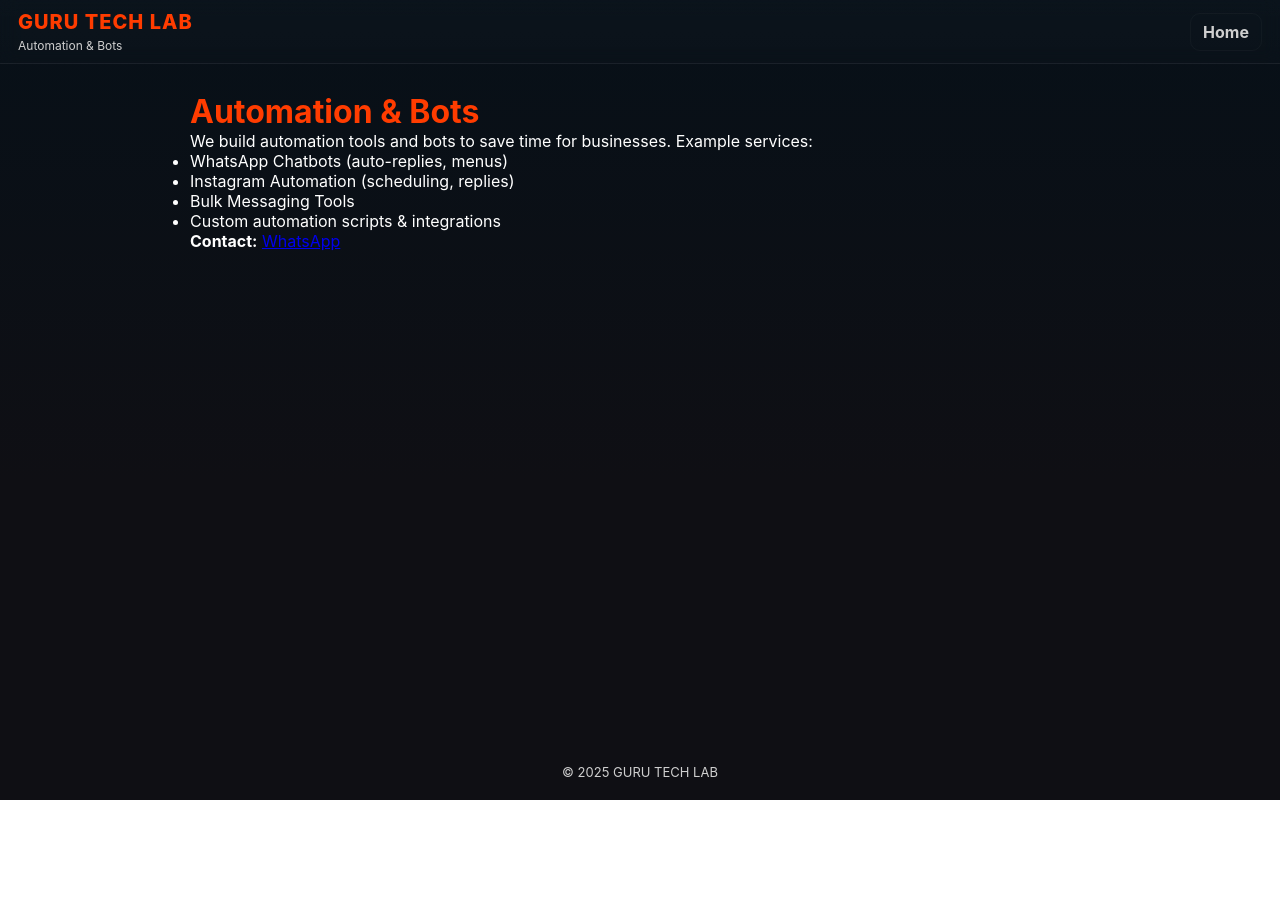
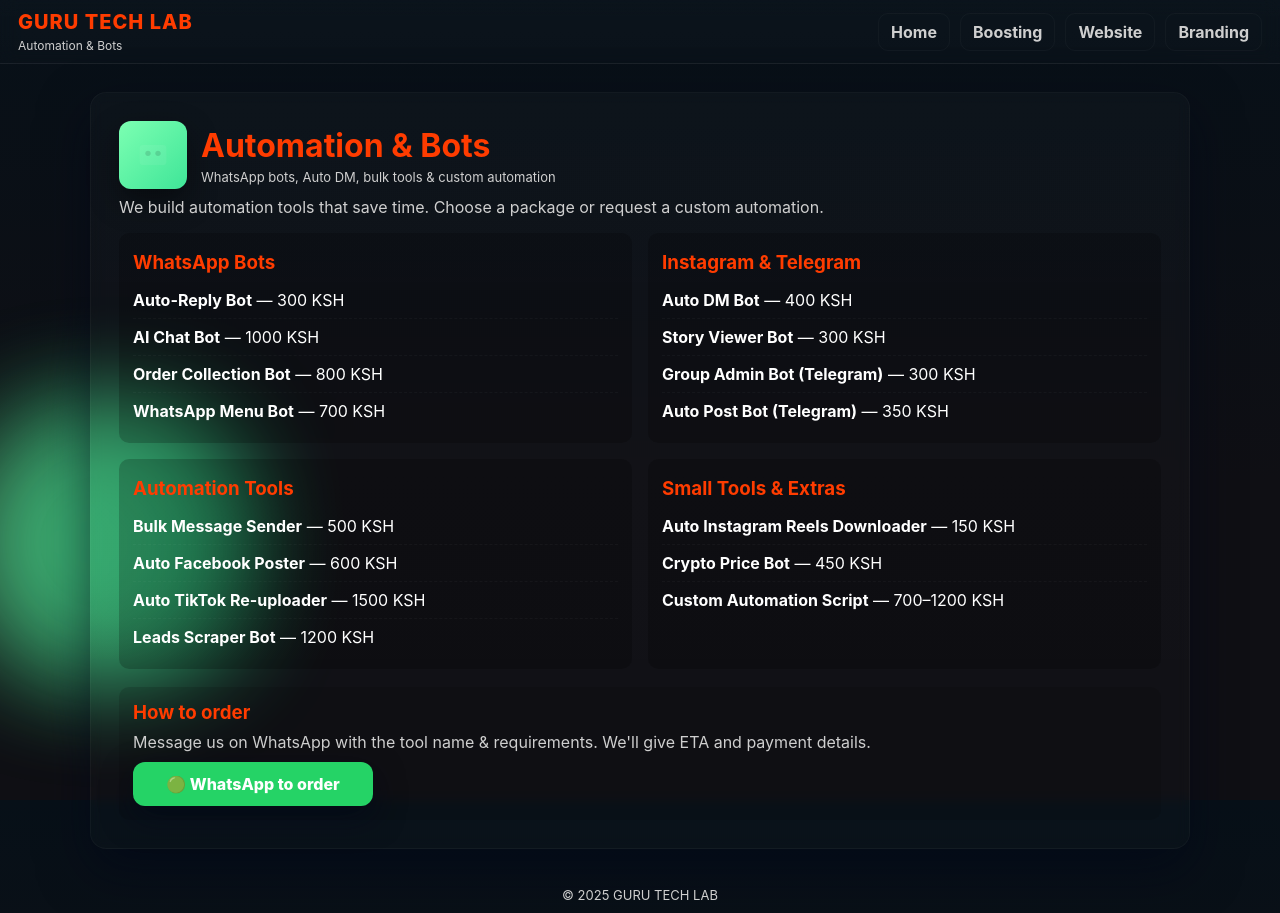
Before and after one commit to ADDICT-HUB/GURU-TECH-LAB, a plain HTML site: page bots.html in a window 1280 px wide. Before the commit the page ends 800 px from the top, so only its background shows below. Drawn offline with Linux system fonts and the light colour scheme.

Commit message:
Update bots.html

```diff
--- a/bots.html
+++ b/bots.html
@@ -7,26 +7,104 @@
   <link rel="stylesheet" href="style.css" />
 </head>
 <body>
+  <!-- floating glass blob -->
+  <svg class="bg-shape" style="left:-8%;bottom:6%;width:420px;height:400px;fill:url(#b1);">
+    <defs>
+      <linearGradient id="b1" x1="0" x2="1"><stop offset="0" stop-color="#7cffb2"/><stop offset="1" stop-color="#3fe598"/></linearGradient>
+    </defs>
+    <filter id="blurb"><feGaussianBlur stdDeviation="36"/></filter>
+    <circle cx="210" cy="190" r="150" filter="url(#blurb)"></circle>
+  </svg>
+
   <header class="site-header">
-  <div class="brand"><div class="logo">GURU TECH LAB</div><div class="subtitle">Automation & Bots</div></div>
-  <nav class="top-nav"><a href="index.html" class="nav-btn">Home</a></nav>
+    <div class="brand">
+      <div class="logo">GURU TECH LAB</div>
+      <div class="subtitle">Automation & Bots</div>
+    </div>
+    <nav class="top-nav">
+      <a href="index.html" class="nav-btn">Home</a>
+      <a href="boosting.html" class="nav-btn">Boosting</a>
+      <a href="website.html" class="nav-btn">Website</a>
+      <a href="branding.html" class="nav-btn">Branding</a>
+    </nav>
   </header>
 
-<main style="padding:28px;min-height:calc(100vh - 110px);">
-  <div style="max-width:900px;margin:auto;">
-    <h1 style="color:var(--accent)">Automation & Bots</h1>
-    <p>We build automation tools and bots to save time for businesses. Example services:</p>
-    <ul>
-      <li>WhatsApp Chatbots (auto-replies, menus)</li>
-      <li>Instagram Automation (scheduling, replies)</li>
-      <li>Bulk Messaging Tools</li>
-      <li>Custom automation scripts & integrations</li>
+  <main style="min-height:calc(100vh - 110px);padding:28px;position:relative;z-index:3;">
+    <div style="max-width:1100px;margin:auto;background:linear-gradient(180deg, rgba(255,255,255,0.02), rgba(255,255,255,0.01));padding:28px;border-radius:16px;border:1px solid rgba(255,255,255,0.03);backdrop-filter:blur(6px);box-shadow:0 20px 50px rgba(2,6,23,0.6)">
+
+      <div style="display:flex;align-items:center;gap:14px;margin-bottom:8px">
+        <div style="width:68px;height:68px;border-radius:12px;background:linear-gradient(135deg,#7cffb2,#3fe598);display:flex;align-items:center;justify-content:center;box-shadow:0 12px 30px rgba(0,0,0,0.45);">
+          <!-- bot cube svg -->
+          <svg width="40" height="40" viewBox="0 0 24 24" fill="none" aria-hidden="true">
+            <rect x="4" y="6" width="16" height="12" rx="2" fill="#fff" opacity="0.06"></rect>
+            <circle cx="9" cy="11" r="1.6" fill="#000" opacity="0.12"></circle>
+            <circle cx="15" cy="11" r="1.6" fill="#000" opacity="0.12"></circle>
+          </svg>
+        </div>
+
+        <div>
+          <h1 style="color:var(--accent);margin:0">Automation & Bots</h1>
+          <div style="color:var(--muted);font-size:13px;margin-top:4px">WhatsApp bots, Auto DM, bulk tools & custom automation</div>
+        </div>
+      </div>
+
+      <p style="color:var(--muted);margin-bottom:16px">We build automation tools that save time. Choose a package or request a custom automation.</p>
+
+      <section style="display:grid;grid-template-columns:1fr 1fr;gap:16px">
+        <div style="background:rgba(0,0,0,0.20);padding:14px;border-radius:10px">
+          <h3 style="margin-top:4px;color:var(--accent)">WhatsApp Bots</h3>
+          <ul style="list-style:none;padding-left:0;margin-top:8px;color:#fff">
+            <li style="padding:8px 0;border-bottom:1px dashed rgba(255,255,255,0.03)"><strong>Auto-Reply Bot</strong> — 300 KSH</li>
+            <li style="padding:8px 0;border-bottom:1px dashed rgba(255,255,255,0.03)"><strong>AI Chat Bot</strong> — 1000 KSH</li>
+            <li style="padding:8px 0;border-bottom:1px dashed rgba(255,255,255,0.03)"><strong>Order Collection Bot</strong> — 800 KSH</li>
+            <li style="padding:8px 0"><strong>WhatsApp Menu Bot</strong> — 700 KSH</li>
           </ul>
-    <p><strong>Contact:</strong> <a href="https://wa.me/254763986398">WhatsApp</a></p>
+        </div>
+
+        <div style="background:rgba(0,0,0,0.20);padding:14px;border-radius:10px">
+          <h3 style="margin-top:4px;color:var(--accent)">Instagram & Telegram</h3>
+          <ul style="list-style:none;padding-left:0;margin-top:8px;color:#fff">
+            <li style="padding:8px 0;border-bottom:1px dashed rgba(255,255,255,0.03)"><strong>Auto DM Bot</strong> — 400 KSH</li>
+            <li style="padding:8px 0;border-bottom:1px dashed rgba(255,255,255,0.03)"><strong>Story Viewer Bot</strong> — 300 KSH</li>
+            <li style="padding:8px 0;border-bottom:1px dashed rgba(255,255,255,0.03)"><strong>Group Admin Bot (Telegram)</strong> — 300 KSH</li>
+            <li style="padding:8px 0"><strong>Auto Post Bot (Telegram)</strong> — 350 KSH</li>
+          </ul>
+        </div>
+
+        <div style="background:rgba(0,0,0,0.20);padding:14px;border-radius:10px">
+          <h3 style="margin-top:4px;color:var(--accent)">Automation Tools</h3>
+          <ul style="list-style:none;padding-left:0;margin-top:8px;color:#fff">
+            <li style="padding:8px 0;border-bottom:1px dashed rgba(255,255,255,0.03)"><strong>Bulk Message Sender</strong> — 500 KSH</li>
+            <li style="padding:8px 0;border-bottom:1px dashed rgba(255,255,255,0.03)"><strong>Auto Facebook Poster</strong> — 600 KSH</li>
+            <li style="padding:8px 0;border-bottom:1px dashed rgba(255,255,255,0.03)"><strong>Auto TikTok Re-uploader</strong> — 1500 KSH</li>
+            <li style="padding:8px 0"><strong>Leads Scraper Bot</strong> — 1200 KSH</li>
+          </ul>
+        </div>
+
+        <div style="background:rgba(0,0,0,0.20);padding:14px;border-radius:10px">
+          <h3 style="margin-top:4px;color:var(--accent)">Small Tools & Extras</h3>
+          <ul style="list-style:none;padding-left:0;margin-top:8px;color:#fff">
+            <li style="padding:8px 0;border-bottom:1px dashed rgba(255,255,255,0.03)"><strong>Auto Instagram Reels Downloader</strong> — 150 KSH</li>
+            <li style="padding:8px 0;border-bottom:1px dashed rgba(255,255,255,0.03)"><strong>Crypto Price Bot</strong> — 450 KSH</li>
+            <li style="padding:8px 0"><strong>Custom Automation Script</strong> — 700–1200 KSH</li>
+          </ul>
+        </div>
+      </section>
+
+      <section style="margin-top:18px;background:rgba(0,0,0,0.14);padding:14px;border-radius:10px">
+        <h3 style="color:var(--accent);margin-bottom:8px">How to order</h3>
+        <p style="color:var(--muted)">Message us on WhatsApp with the tool name & requirements. We'll give ETA and payment details.</p>
+        <a class="contact-btn whatsapp" href="https://wa.me/254763986398" target="_blank" rel="noopener" style="margin-top:10px;display:inline-block">🟢 WhatsApp to order</a>
+      </section>
+
     </div>
   </main>
 
   <footer class="site-footer">© <span id="year4"></span> GURU TECH LAB</footer>
+
+  <audio id="bg-audio" loop preload="auto"><source src="assets/ambient.mp3" type="audio/mp3"/></audio>
+
+  <script src="script.js"></script>
   <script>document.addEventListener('DOMContentLoaded',()=>{const y=document.getElementById('year4'); if(y) y.textContent=new Date().getFullYear();});</script>
 </body>
 </html>
```
Lines whose indentation alone changed are shown as unchanged.
